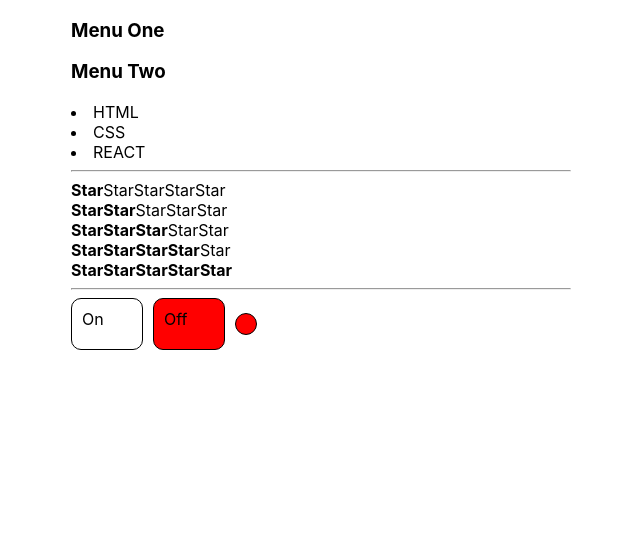
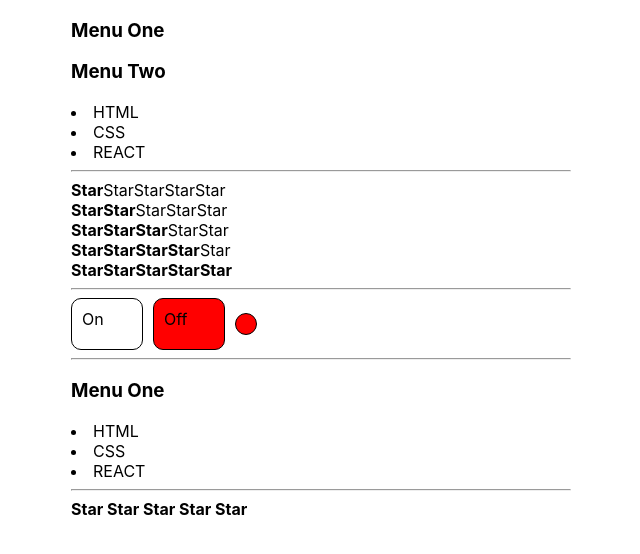
Before and after one commit to Dior99/react-task, a React (Create React App) app: page / in a window 1280 px wide. Shown: the top 554 px of the page, without its empty margins (319-959 px from the left). Built offline with nearby package versions, Linux system fonts and the light colour scheme.

Commit message:
Added 2 new Uncontrolled components

```diff
--- a/src/App.tsx
+++ b/src/App.tsx
@@ -3,6 +3,10 @@
 import Accordion from "./Components/Accordion/Accordion";
 import Rating from "./Components/Rating/Rating";
 import OnOff from "./Components/OnOff/OnOff";
+import UncontrolledAccordion from "./Components/UncontrolledAccordion/UncontrolledAccordion";
+import UncontrolledRating from "./Components/UncontrolledRating/UncontrolledRating";
+
+
 
 function App() {
     return (
@@ -17,7 +21,10 @@
             <Rating value={5}/>
             <hr/>
             <OnOff/>
-
+            <hr/>
+            <UncontrolledAccordion value={'Menu One'}/>
+            <hr/>
+            <UncontrolledRating/>
         </div>
     );
 }
--- /dev/null
+++ b/src/Components/UncontrolledAccordion/UncontrolledAccordion.tsx
@@ -0,0 +1,43 @@
+import React, {useState} from 'react';
+
+type AccordionPropsType = {
+    value: string
+}
+
+function UncontrolledAccordion(props: AccordionPropsType) {
+
+    const [collapsed, setCollapsed] = useState(true);
+
+
+    return (
+        <div>
+            <AccordionTitle value={props.value}
+                            onClick={ () => {setCollapsed(!collapsed)} }
+                            />
+            { collapsed && <AccordionText/>}
+        </div>
+    )
+}
+
+type AccordionTitleType = {
+    value: string
+    onClick: () => void
+}
+
+function AccordionTitle(props: AccordionTitleType) {
+    return (
+        <h3 onClick={ () => {props.onClick()} }>{props.value}</h3>
+    )
+}
+
+function AccordionText() {
+    return (
+        <div>
+            <li>HTML</li>
+            <li>CSS</li>
+            <li>REACT</li>
+        </div>
+    )
+}
+
+export default UncontrolledAccordion;
--- /dev/null
+++ b/src/Components/UncontrolledRating/UncontrolledRating.tsx
@@ -0,0 +1,32 @@
+import React, {useState} from 'react';
+
+function UncontrolledRating() {
+
+    const [value, setValue] = useState(1 | 2 | 3 | 4 | 5)
+
+    return  (
+        <div>
+            <Star selected={value >= 1} setValue={setValue} value={1}/>
+            <Star selected={value >= 2} setValue={setValue} value={2}/>
+            <Star selected={value >= 3} setValue={setValue} value={3}/>
+            <Star selected={value >= 4} setValue={setValue} value={4}/>
+            <Star selected={value >= 5} setValue={setValue} value={5}/>
+        </div>
+    )
+}
+
+type StarPropsType = {
+    selected: boolean
+    value: 1 | 2 | 3 | 4 | 5
+    setValue: (value: 1 | 2 | 3 | 4 | 5) => void
+}
+
+function Star(props: StarPropsType) {
+    return (
+        <span onClick={ () => {props.setValue(props.value)} }>
+            {props.selected ? <b>Star </b> : "Star " }
+        </span>
+    )
+}
+
+export default UncontrolledRating;
```
